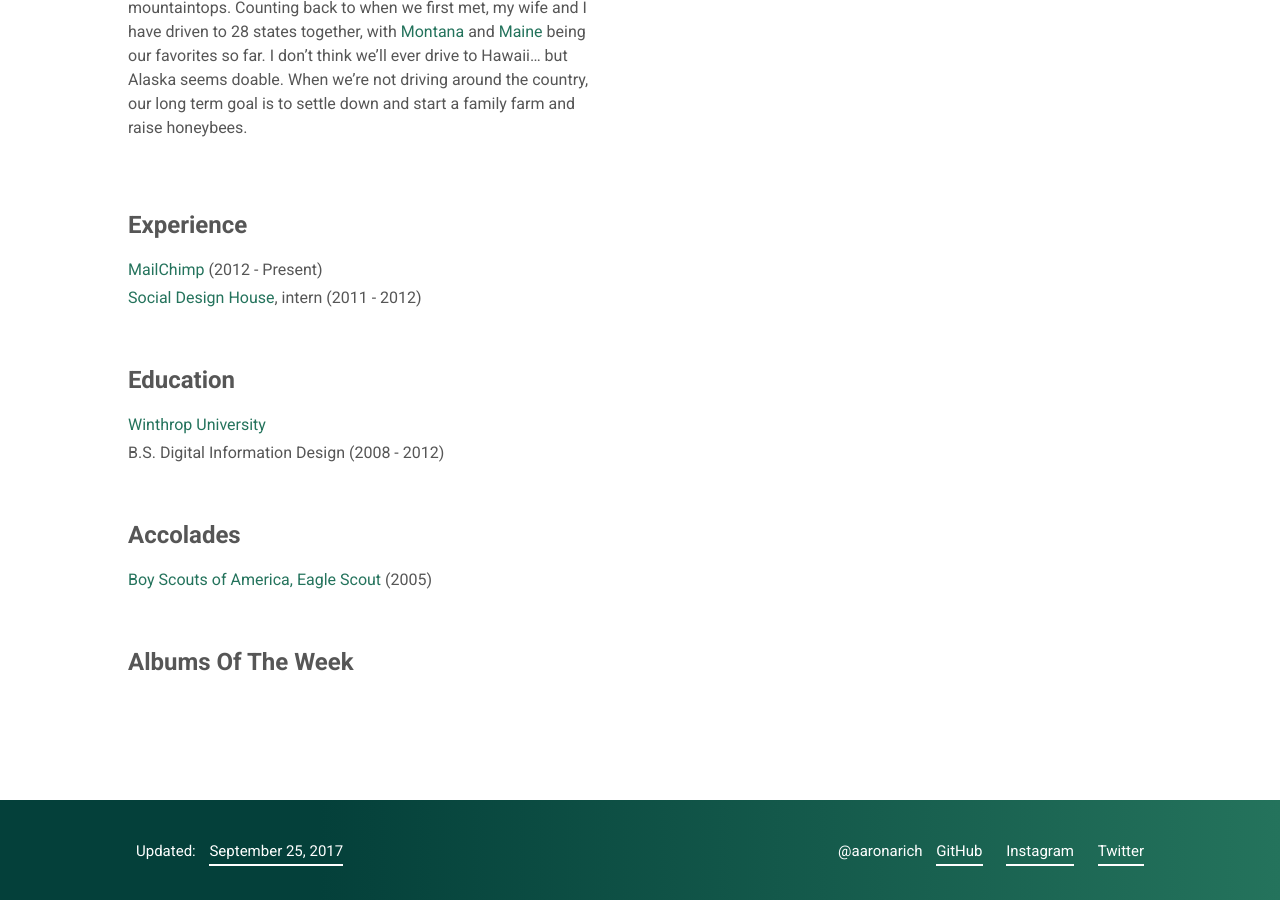
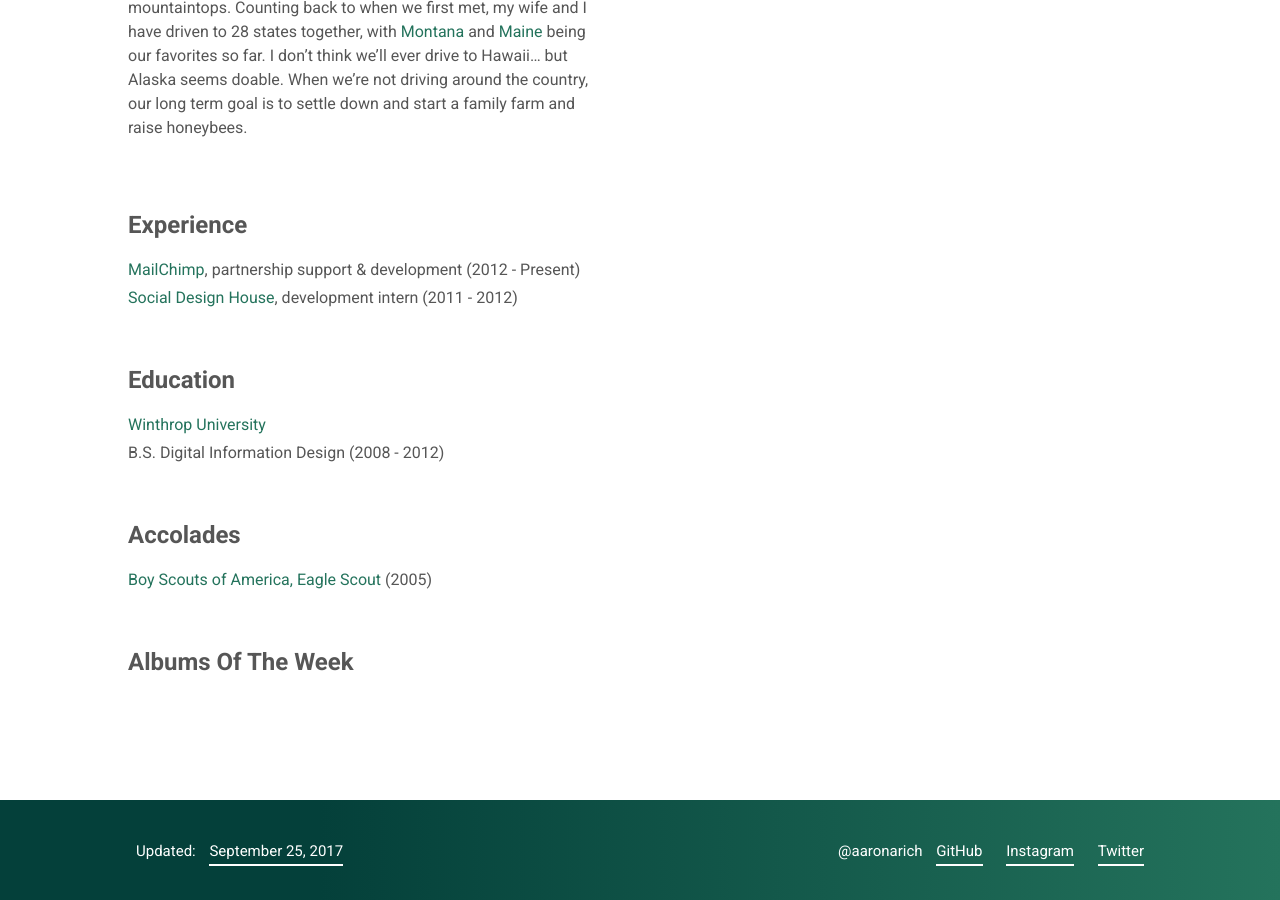
Before and after one commit to aaronarich/aaronarich.github.io, a Jekyll site: the page built from about.md, in a window 1280 px wide and 900 px high, scrolled down 575 px. Built offline with Jekyll 4.4.1, drawn with Linux system fonts in a browser that asks for light colours.

Commit message:
Update About page descriptions

```diff
--- a/_layouts/about.html
+++ b/_layouts/about.html
@@ -16,11 +16,11 @@ layout: default
     <div class="fn fl-ns w-50-ns">
       <h2 class="pt4">Experience</h2>
       <span class="db">
-        <a href="https://mailchimp.com/">MailChimp</a> (2012 - Present)
+        <a href="https://mailchimp.com/">MailChimp</a>, partnership support & development (2012 - Present)
       </span>
 
       <span class="db pt1">
-        <a href="https://socialdesignhouse.com/">Social Design House</a>, intern (2011 - 2012)
+        <a href="https://socialdesignhouse.com/">Social Design House</a>, development intern (2011 - 2012)
       </span>
 
       <h2 class="pt4">Education</h2>
```
